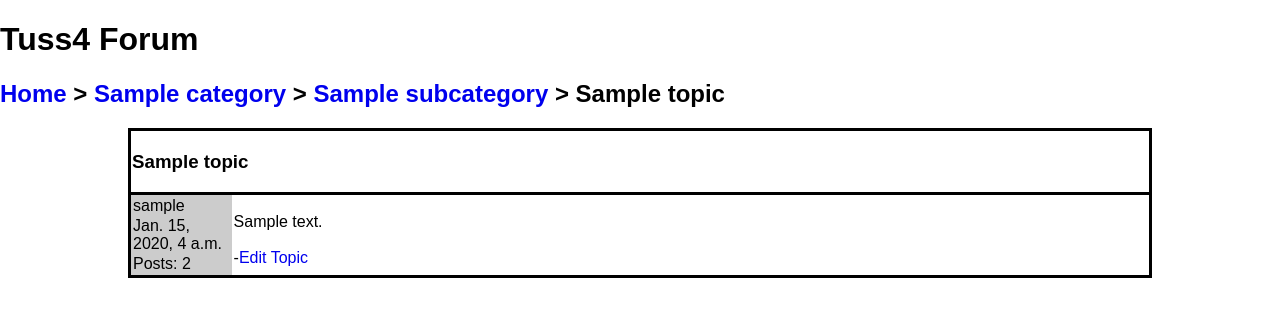
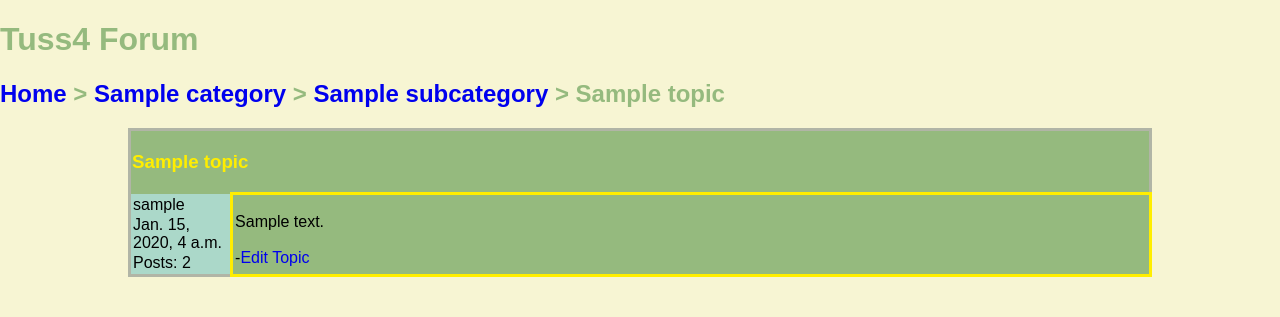
Before and after one commit to Tuss4/messageboard, a Django app: page /topic/1/ in a window 1280 px wide. Shown: the top 317 px of the page. Run offline with Django 3.2, Linux system fonts and the light colour scheme; a user stored in the database is signed in; tables that the repository leaves empty hold one stand-in row (values such as "Sample post"); parts of the project's set-up code (start-up, migrations or seed data) failed here and were passed over; some libraries are stand-ins or nearby versions.

Commit message:
more style changes. Okay. Okay. NOW, I'm going to sleep.

```diff
--- a/forum/forum/static/css/style-base.css
+++ b/forum/forum/static/css/style-base.css
@@ -1,5 +1,6 @@
 body {
 	text-align: left;
+	background-color: #F7F5D3;
 }
 
 #content {
@@ -19,7 +20,7 @@ a {
 	width: 100%;
 	padding: 5%;
 	border-width: 1%;
-	border-color: #000;
+	border-color: #B1B5A6;
 	border-style: solid;
 }
 
@@ -38,11 +39,22 @@ a {
 
 .user_data {
 	width: 10%;
-	background-color: #CCC;
+	background-color: #ABD8C9;
 }
 
 .topic_title {
-	border-bottom-width: 1%;
+	background-color: #95BA7E;
+	color: #FFEE00;
+}
+
+h1, h2 {
+	color: #95BA7E;
+}
+
+.post_message {
+	margin: 1%;
+	background-color: #95BA7E;
+	border-color: #FFEE00;
 	border-style: solid;
-	border-bottom-color: #000;
+	border-width: 1%;
 }
--- a/forum/forum/templates/topics/view_topic.html
+++ b/forum/forum/templates/topics/view_topic.html
@@ -20,7 +20,7 @@
 				</tr>
 			</table>
 		</td>
-		<td>
+		<td class="post_message">
 			<table>
 				<tr><td>{{ t.message|safe|linebreaks  }}</td></tr>
 				<tr>
```
